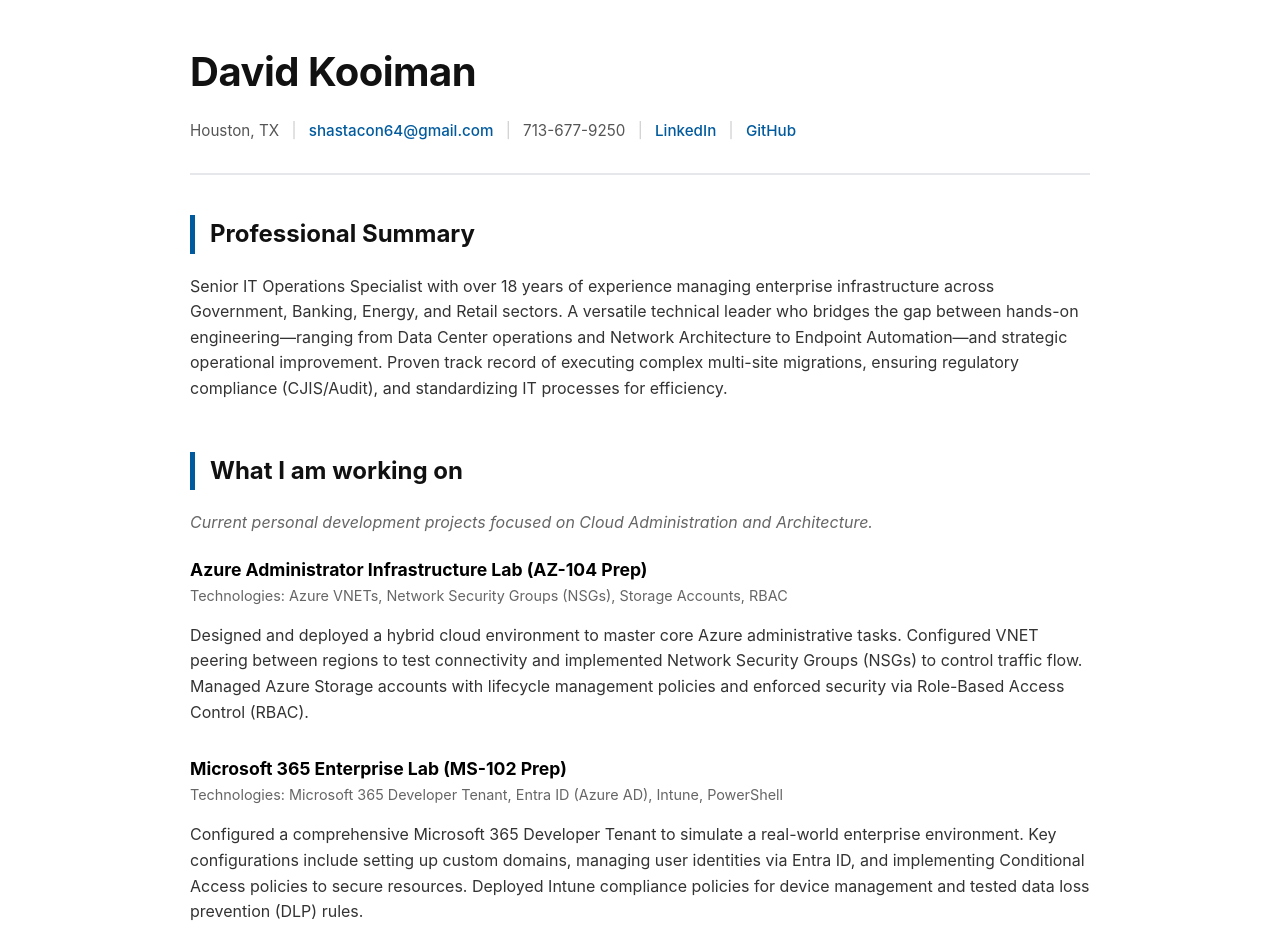
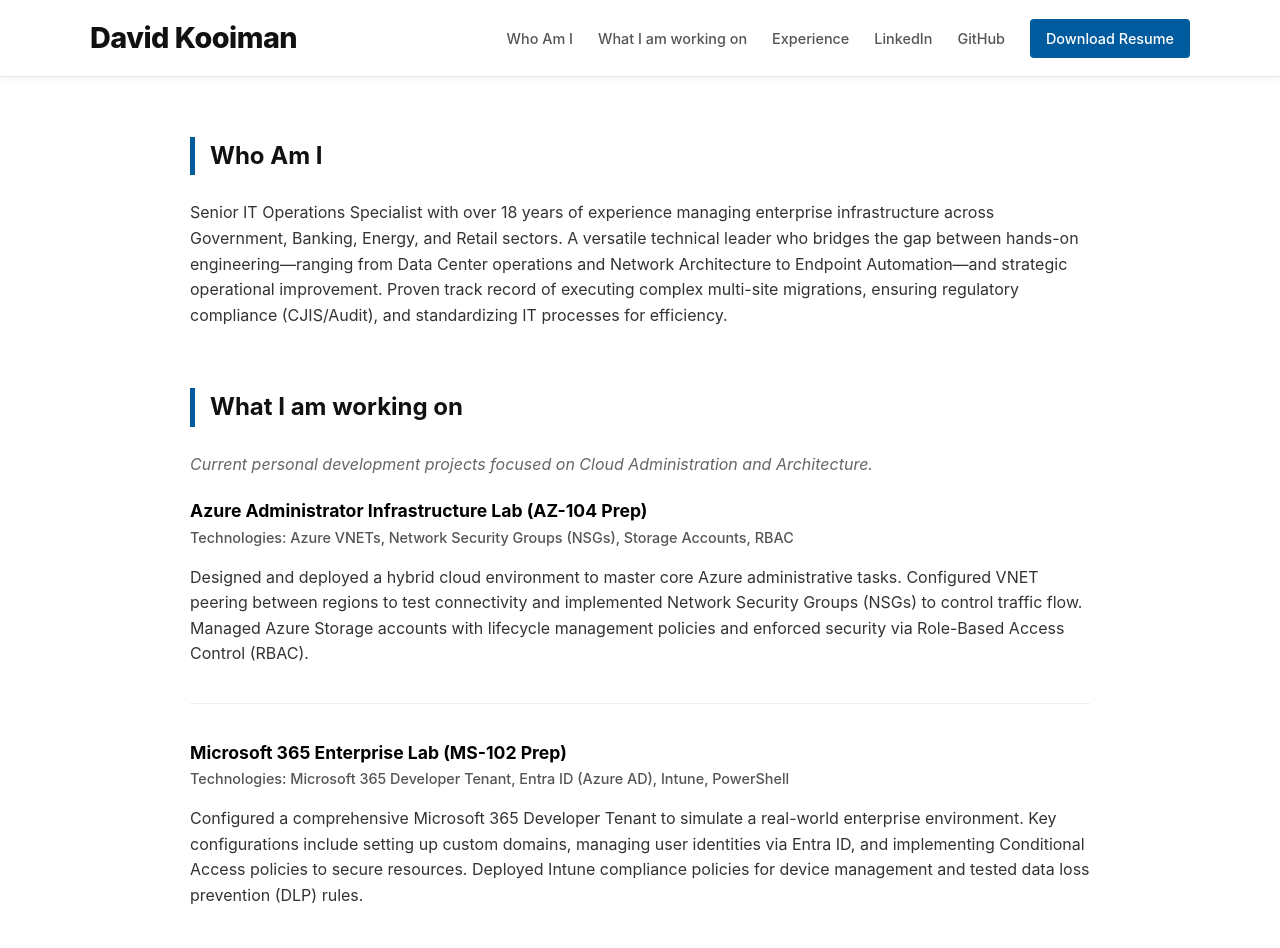
Before and after one commit to Shastacon64/davidkooiman.github.io, a plain HTML site: page index.html in a window 1280 px wide. Shown: the top 948 px of the page. Drawn offline with Linux system fonts and the light colour scheme.

Commit message:
update website code and add resume

```diff
--- a/index.html
+++ b/index.html
@@ -5,61 +5,134 @@
     <meta name="viewport" content="width=device-width, initial-scale=1.0">
     <title>David Kooiman | IT Professional</title>
     <style>
-        /* --- CSS STYLES --- */
+        /* --- PROFESSIONAL WHITE THEME --- */
         :root {
-            --primary-color: #005a9e; /* Professional Corporate Blue */
-            --secondary-color: #f3f4f6;
+            --primary-color: #005a9e; /* Corporate Blue */
+            --bg-color: #ffffff;
             --text-color: #333333;
+            --light-gray: #f3f4f6;
             --border-color: #e5e7eb;
+            --nav-bg: rgba(255, 255, 255, 0.95);
+        }
+
+        html {
+            scroll-behavior: smooth;
+            scroll-padding-top: 100px;
         }
 
         body {
             font-family: -apple-system, BlinkMacSystemFont, "Segoe UI", Roboto, Helvetica, Arial, sans-serif;
             line-height: 1.6;
             color: var(--text-color);
-            background-color: #ffffff;
+            background-color: var(--bg-color);
             margin: 0;
             padding: 0;
         }
 
+        /* --- NAVIGATION BAR --- */
+        nav {
+            position: sticky;
+            top: 0;
+            background-color: var(--nav-bg);
+            border-bottom: 1px solid var(--border-color);
+            padding: 15px 0;
+            z-index: 1000;
+            box-shadow: 0 2px 10px rgba(0,0,0,0.05);
+        }
+
+        .nav-container {
+            max-width: 1100px;
+            margin: 0 auto;
+            display: flex;
+            justify-content: space-between;
+            align-items: center;
+            padding: 0 20px;
+        }
+
+        .logo {
+            font-weight: 800;
+            font-size: 1.8rem;
+            color: #111;
+            text-decoration: none;
+            letter-spacing: -0.5px;
+        }
+
+        .nav-links {
+            display: flex;
+            gap: 25px;
+            align-items: center;
+        }
+
+        .nav-links a {
+            text-decoration: none;
+            color: #555;
+            font-size: 0.9rem;
+            font-weight: 500;
+            transition: color 0.3s;
+        }
+
+        .nav-links a:hover {
+            color: var(--primary-color);
+        }
+
+        .resume-btn {
+            background-color: var(--primary-color);
+            color: #fff !important;
+            padding: 8px 16px;
+            border-radius: 4px;
+            font-weight: 600;
+            transition: transform 0.2s;
+        }
+
+        .resume-btn:hover {
+            opacity: 0.9;
+            transform: translateY(-1px);
+        }
+
+        /* --- LAYOUT --- */
         .container {
             max-width: 900px;
             margin: 0 auto;
             padding: 40px 20px;
         }
 
-        /* Header */
         header {
-            border-bottom: 2px solid var(--border-color);
-            padding-bottom: 30px;
-            margin-bottom: 40px;
+            margin-bottom: 20px;
         }
 
-        h1 { margin: 0; font-size: 2.5rem; color: #111; letter-spacing: -0.5px; }
-
-        .contact-bar { margin-top: 15px; font-size: 0.95rem; color: #555; }
+        .contact-bar {
+            font-size: 0.95rem;
+            color: #555;
+        }
         .contact-bar a { color: var(--primary-color); text-decoration: none; font-weight: 500; }
         .contact-bar span { margin: 0 8px; color: #ccc; }
 
-        /* Sections */
-        section { margin-bottom: 50px; }
+        section { margin-bottom: 60px; }
+
         h2 {
             font-size: 1.5rem;
             border-left: 5px solid var(--primary-color);
             padding-left: 15px;
-            margin-bottom: 20px;
+            margin-bottom: 25px;
             color: #111;
         }
 
-        /* Experience Items */
-        .job-item { margin-bottom: 30px; }
+        /* CARDS & ITEMS */
+        .job-item {
+            margin-bottom: 35px;
+            padding-bottom: 20px;
+            border-bottom: 1px solid #f0f0f0;
+        }
+
+        .job-item:last-child { border-bottom: none; }
+
         .job-header { display: flex; justify-content: space-between; align-items: baseline; margin-bottom: 10px; }
         .job-title { font-weight: bold; font-size: 1.1rem; color: #000; }
         .company { color: #555; font-weight: 500; }
         .date { color: #777; font-size: 0.9rem; font-style: italic; }
         .job-details li { margin-bottom: 8px; color: #444; }
 
-        /* Certifications */
+        /* CERTIFICATIONS */
         .cert-list { list-style: none; padding: 0; }
         .cert-list li {
             background: #fcfcfc;
@@ -71,31 +144,37 @@
 
         footer { text-align: center; margin-top: 50px; padding-top: 20px; border-top: 1px solid #eee; color: #888; font-size: 0.85rem; }
 
-        @media (max-width: 600px) {
+        @media (max-width: 768px) {
+            .nav-container { flex-direction: column; gap: 15px; padding: 15px; }
+            .nav-links { flex-wrap: wrap; justify-content: center; }
             .job-header { flex-direction: column; }
         }
     </style>
 </head>
 <body>
 
+    <nav>
+        <div class="nav-container">
+            <a href="#" class="logo">David Kooiman</a>
+
+            <div class="nav-links">
+                <a href="#who-am-i">Who Am I</a>
+                <a href="#working-on">What I am working on</a>
+                <a href="#experience">Experience</a>
+                <a href="https://www.linkedin.com/in/david-kooiman-09626813/">LinkedIn</a>
+                <a href="https://github.com/shastacon64">GitHub</a>
+                <a href="Resume 2026 reve.pdf" class="resume-btn" download>Download Resume</a>
+            </div>
+        </div>
+    </nav>
+
     <div class="container">
+
         <header>
-            <h1>David Kooiman</h1>
-            <div class="contact-bar">
-                Houston, TX
-                <span>|</span>
-                <a href="mailto:shastacon64@gmail.com">shastacon64@gmail.com</a>
-                <span>|</span>
-                713-677-9250
-                <span>|</span>
-                <a href="https://www.linkedin.com/in/david-kooiman-09626813/">LinkedIn</a>
-                <span>|</span>
-                <a href="https://github.com/shastacon64">GitHub</a>
-            </div>
         </header>
 
-        <section>
-            <h2>Professional Summary</h2>
+        <section id="who-am-i">
+            <h2>Who Am I</h2>
             <p>
                 Senior IT Operations Specialist with over 18 years of experience managing enterprise infrastructure across Government, Banking, Energy, and Retail sectors.
                 A versatile technical leader who bridges the gap between hands-on engineering—ranging from Data Center operations and Network Architecture to Endpoint Automation—and strategic operational improvement.
@@ -103,7 +182,7 @@
             </p>
         </section>
 
-        <section>
+        <section id="working-on">
             <h2>What I am working on</h2>
             <p style="font-style: italic; color: #666; margin-bottom: 20px;">
                 Current personal development projects focused on Cloud Administration and Architecture.
@@ -111,7 +190,9 @@
 
             <div class="job-item">
                 <div class="job-title">Azure Administrator Infrastructure Lab (AZ-104 Prep)</div>
-                <div style="font-size: 0.9rem; color: #666; margin-bottom: 10px;">Technologies: Azure VNETs, Network Security Groups (NSGs), Storage Accounts, RBAC</div>
+                <div style="font-size: 0.9rem; color: #555; margin-bottom: 10px; font-weight: 500;">
+                    Technologies: Azure VNETs, Network Security Groups (NSGs), Storage Accounts, RBAC
+                </div>
                 <p>
                     Designed and deployed a hybrid cloud environment to master core Azure administrative tasks.
                     Configured VNET peering between regions to test connectivity and implemented Network Security Groups (NSGs) to control traffic flow.
@@ -121,7 +202,9 @@
 
             <div class="job-item">
                 <div class="job-title">Microsoft 365 Enterprise Lab (MS-102 Prep)</div>
-                <div style="font-size: 0.9rem; color: #666; margin-bottom: 10px;">Technologies: Microsoft 365 Developer Tenant, Entra ID (Azure AD), Intune, PowerShell</div>
+                <div style="font-size: 0.9rem; color: #555; margin-bottom: 10px; font-weight: 500;">
+                    Technologies: Microsoft 365 Developer Tenant, Entra ID (Azure AD), Intune, PowerShell
+                </div>
                 <p>
                     Configured a comprehensive Microsoft 365 Developer Tenant to simulate a real-world enterprise environment.
                     Key configurations include setting up custom domains, managing user identities via Entra ID, and implementing Conditional Access policies to secure resources.
@@ -130,7 +213,7 @@
             </div>
         </section>
 
-        <section>
+        <section id="experience">
             <h2>Professional Experience</h2>
 
             <div class="job-item">
@@ -191,7 +274,6 @@
                     <li><strong>Infrastructure Migration:</strong> Orchestrated a complete IT infrastructure relocation (Data Center & Remote Sites) in just seven days with minimal downtime.</li>
                     <li><strong>Virtualization:</strong> Managed a VMware vSphere 6.5 environment, analyzing resource metrics to right-size CPU/RAM for guest VMs.</li>
                     <li><strong>Network Security:</strong> Secured the edge using WatchGuard M570 appliances and implemented VoIP solutions.</li>
-                    <li><strong>Admin:</strong> Managed Active Directory, Exchange 2010, SQL Server 2012, and Veeam backup strategies.</li>
                 </ul>
             </div>
 
@@ -254,7 +336,7 @@
             </div>
         </section>
 
-        <section>
+        <section id="certs">
             <h2>Certifications</h2>
             <ul class="cert-list">
                 <li><strong>Microsoft AZ-104:</strong> Azure Administrator Associate (In Progress)</li>
```
